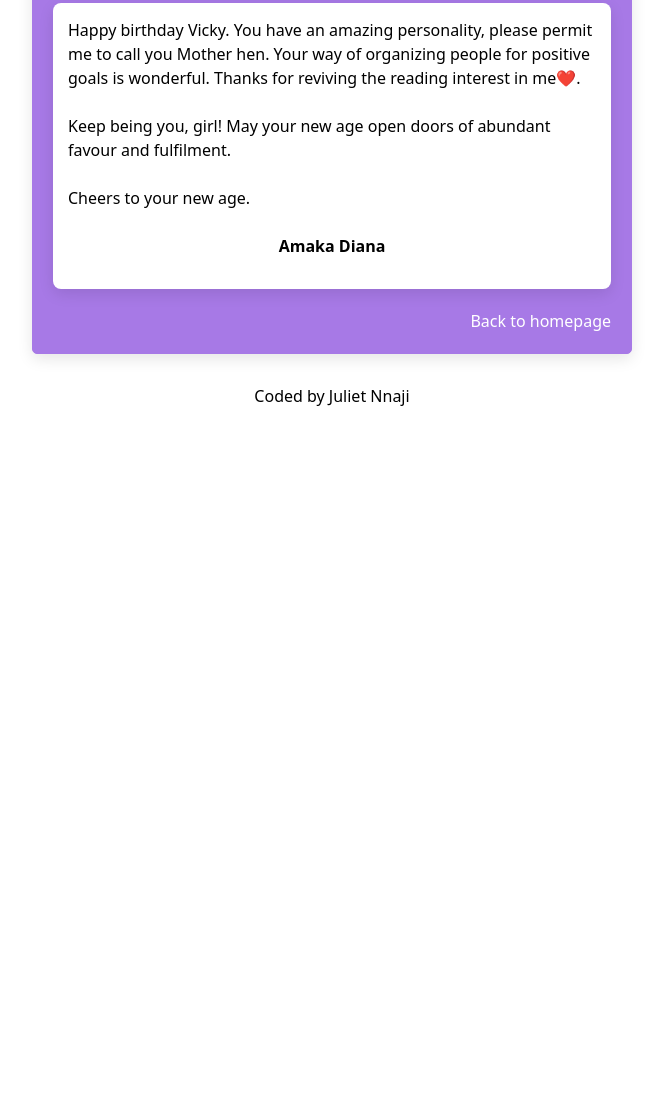
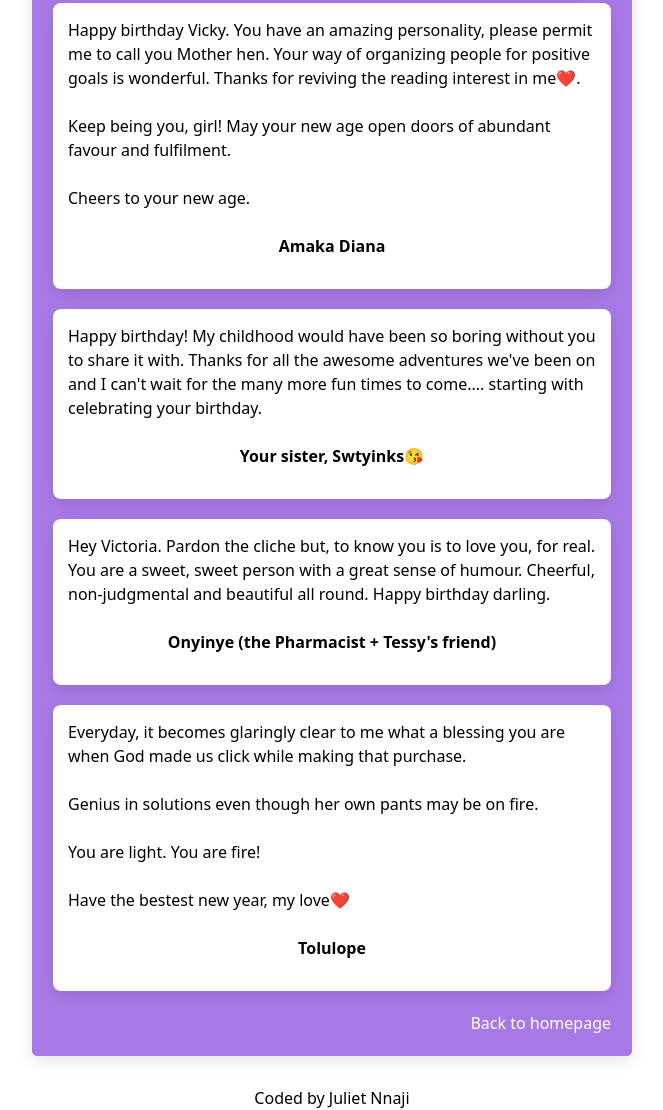
Before and after one commit to JulietNnaji/Birthday-Wishes-Web, a plain HTML site: page wishes.html in a window 1280 px wide. Shown: the part 5863-6973 px from the top of the page, without its empty margins (308-971 px from the left). Before the commit the page ends 6271 px from the top, so only its background shows below. Drawn offline with nearby package versions, Linux system fonts and the light colour scheme.

Commit message:
Added final touches

```diff
--- a/wishes.html
+++ b/wishes.html
@@ -244,6 +244,8 @@ Love you
 You're truly an amazing person. Whenever I remember how we met, it makes me smile and remain grateful to God that our paths crossed. Thank you for the Literary Rage and thank you for reminding me and other amazing ladies that sisterhood is everything. As you mark another year, I wish you lots of laughter, love and joy. May your dreams come true, dear.
 <br />
 Have a beautiful celebration 🎉
+<br />
+<br />
 <p class="names">
 Doris
 </p>
@@ -258,7 +260,6 @@ Doris
 </main>
 <main>
     Happy birthday 🎉 🎁 dearest Vicky. To know you is to love you. You’re amazing, accommodating spirit and a brilliant mind.
-<br />
 <br />
 On your special day, I pray lines fall in pleasant places for you and may all you desire and want be fulfilled.
 <br />
@@ -285,8 +286,39 @@ Cheers to your new age.
     Amaka Diana
 </p>
 </main>
-
-
+<main>
+    Happy birthday! My childhood would have been so boring without you to share it with. Thanks for all the awesome adventures we've been on and I can't wait for the many more fun times to come.... starting with celebrating your birthday.
+<br />
+<br />
+<p class="names">
+    Your sister, Swtyinks😘
+</p>
+</main>
+<main>
+    Hey Victoria. Pardon the cliche but, to know you is to love you, for real. You are a sweet, sweet person with a great sense of humour. Cheerful, non-judgmental and beautiful all round. Happy birthday darling.
+<br />
+<br />
+<p class="names">
+    Onyinye (the Pharmacist + Tessy's friend)
+</p>
+</main>
+<main>
+    Everyday, it becomes glaringly clear to me what a blessing you are when God made us click while making that purchase.
+    <br />
+    <br />
+    Genius in solutions even though her own pants may be on fire.
+    <br />
+    <br />
+    You are light. You are fire!
+    <br />
+    <br />
+    Have the bestest new year, my love❤️
+    <br />
+    <br />
+    <p class="names">
+        Tolulope
+    </p>
+</main>
           <div class ="wishes">
             <a href ="/">Back to homepage</a>
             </div>
```
